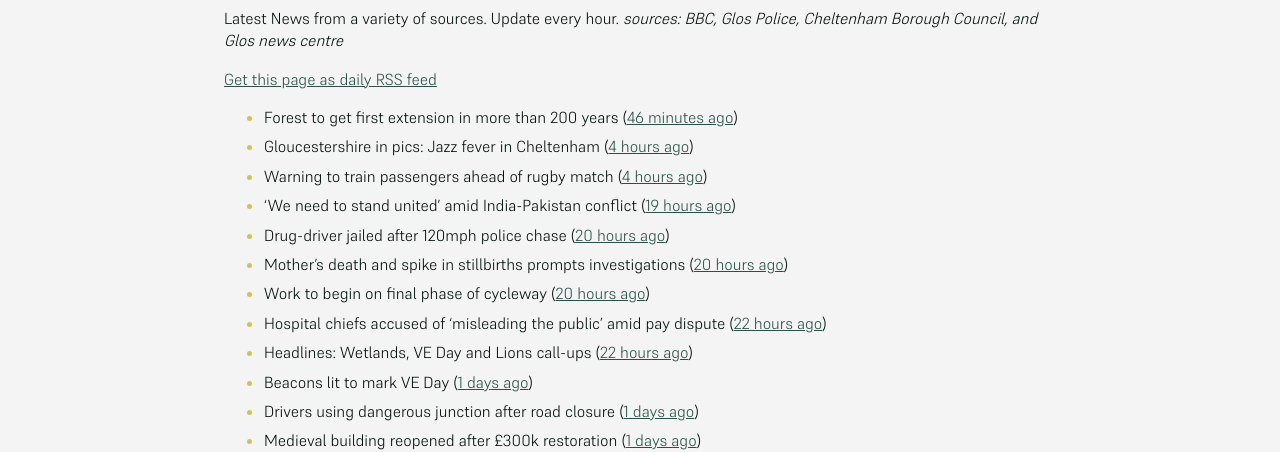
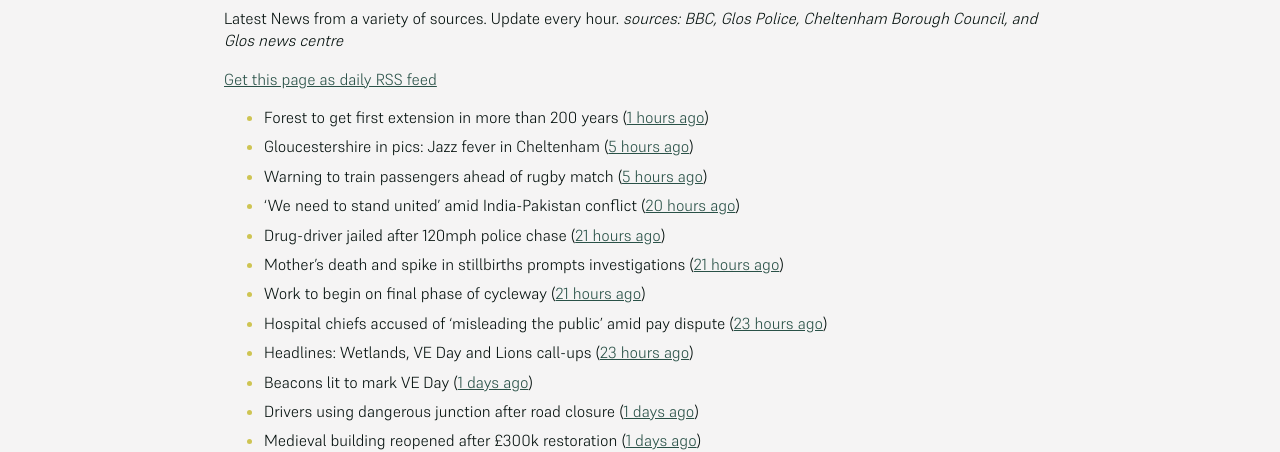
Before and after one commit to mat-0/cheltenham-open-data, a Jekyll site: the page built from _pages/news.md, in a window 1280 px wide. Shown: the part 266-718 px from the top of the page. Built offline with Jekyll 4.4.1, drawn with Linux system fonts in a browser that asks for light colours.

Commit message:
Updated 2025-05-10 11:57:43

```diff
--- a/_pages/news.md
+++ b/_pages/news.md
@@ -12,15 +12,15 @@ _sources: BBC, Glos Police, Cheltenham Borough Council, and Glos news centre_
 [Get this page as daily RSS feed](/daily.rss)
 
 <!-- news_marker starts -->
-- Forest to get first extension in more than 200 years ([46 minutes ago](https://www.bbc.com/news/articles/cx2w2d1ww0yo))
-- Gloucestershire in pics: Jazz fever in Cheltenham ([4 hours ago](https://www.bbc.com/news/articles/cql23676qlgo))
-- Warning to train passengers ahead of rugby match ([4 hours ago](https://www.bbc.com/news/articles/cde2e6kx43xo))
-- 'We need to stand united' amid India-Pakistan conflict ([19 hours ago](https://www.bbc.com/news/articles/cx202gvxgj7o))
-- Drug-driver jailed after 120mph police chase ([20 hours ago](https://www.bbc.com/news/articles/c8jgl2gdj3jo))
-- Mother’s death and spike in stillbirths prompts investigations ([20 hours ago](https://gloucesternewscentre.co.uk/mothers-death-and-spike-in-stillbirths-prompts-investigations/))
-- Work to begin on final phase of cycleway ([20 hours ago](https://www.bbc.com/news/articles/cjwq3242dego))
-- Hospital chiefs accused of ‘misleading the public’ amid pay dispute ([22 hours ago](https://gloucesternewscentre.co.uk/hospital-chiefs-accused-of-misleading-the-public-amid-pay-dispute/))
-- Headlines: Wetlands, VE Day and Lions call-ups ([22 hours ago](https://www.bbc.com/news/articles/c4gre522d7lo))
+- Forest to get first extension in more than 200 years ([1 hours ago](https://www.bbc.com/news/articles/cx2w2d1ww0yo))
+- Gloucestershire in pics: Jazz fever in Cheltenham ([5 hours ago](https://www.bbc.com/news/articles/cql23676qlgo))
+- Warning to train passengers ahead of rugby match ([5 hours ago](https://www.bbc.com/news/articles/cde2e6kx43xo))
+- 'We need to stand united' amid India-Pakistan conflict ([20 hours ago](https://www.bbc.com/news/articles/cx202gvxgj7o))
+- Drug-driver jailed after 120mph police chase ([21 hours ago](https://www.bbc.com/news/articles/c8jgl2gdj3jo))
+- Mother’s death and spike in stillbirths prompts investigations ([21 hours ago](https://gloucesternewscentre.co.uk/mothers-death-and-spike-in-stillbirths-prompts-investigations/))
+- Work to begin on final phase of cycleway ([21 hours ago](https://www.bbc.com/news/articles/cjwq3242dego))
+- Hospital chiefs accused of ‘misleading the public’ amid pay dispute ([23 hours ago](https://gloucesternewscentre.co.uk/hospital-chiefs-accused-of-misleading-the-public-amid-pay-dispute/))
+- Headlines: Wetlands, VE Day and Lions call-ups ([23 hours ago](https://www.bbc.com/news/articles/c4gre522d7lo))
 - Beacons lit to mark VE Day ([1 days ago](https://www.bbc.com/news/videos/c74nln2wnzko))
 - Drivers using dangerous junction after road closure ([1 days ago](https://www.bbc.com/news/articles/c0qnq5jvwz0o))
 - Medieval building reopened after £300k restoration ([1 days ago](https://www.bbc.com/news/articles/cwy6y3d1xz0o))
```
Also changed, not shown: _data/flood.json (+5 -69 lines), _pages/fix-my-street.md (+1 -1 lines), index.md (+5 -5 lines).
